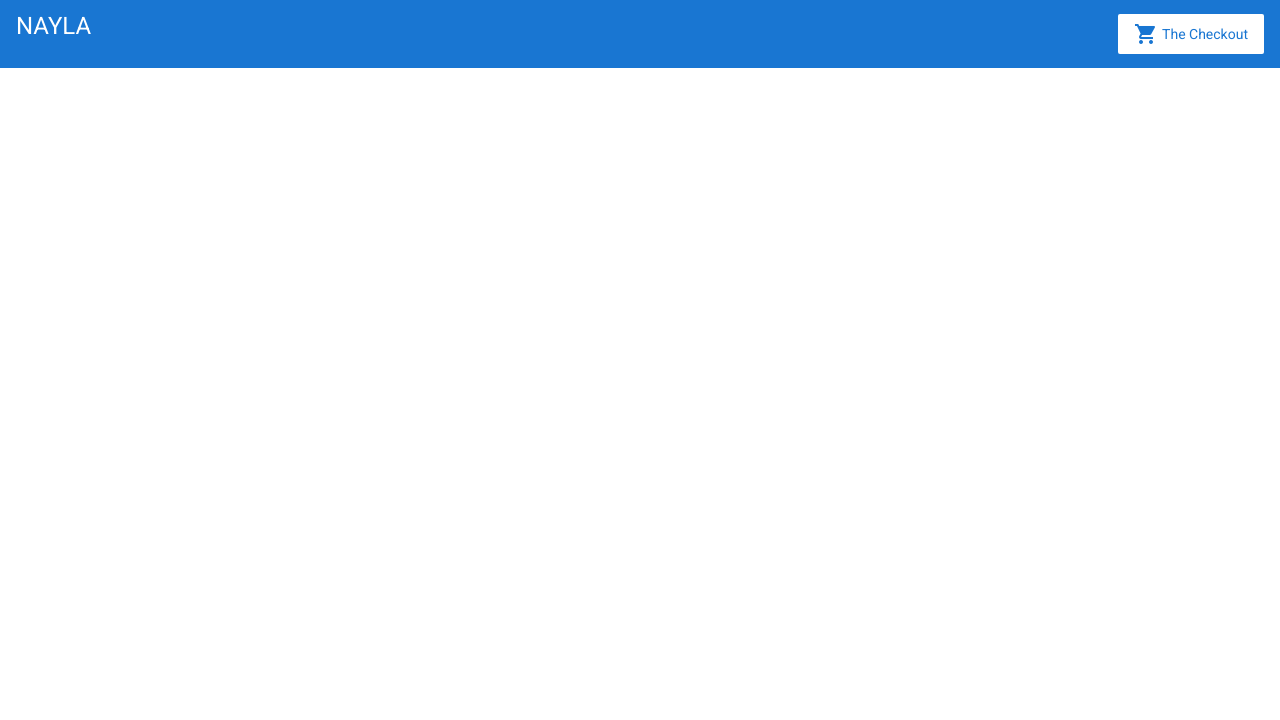
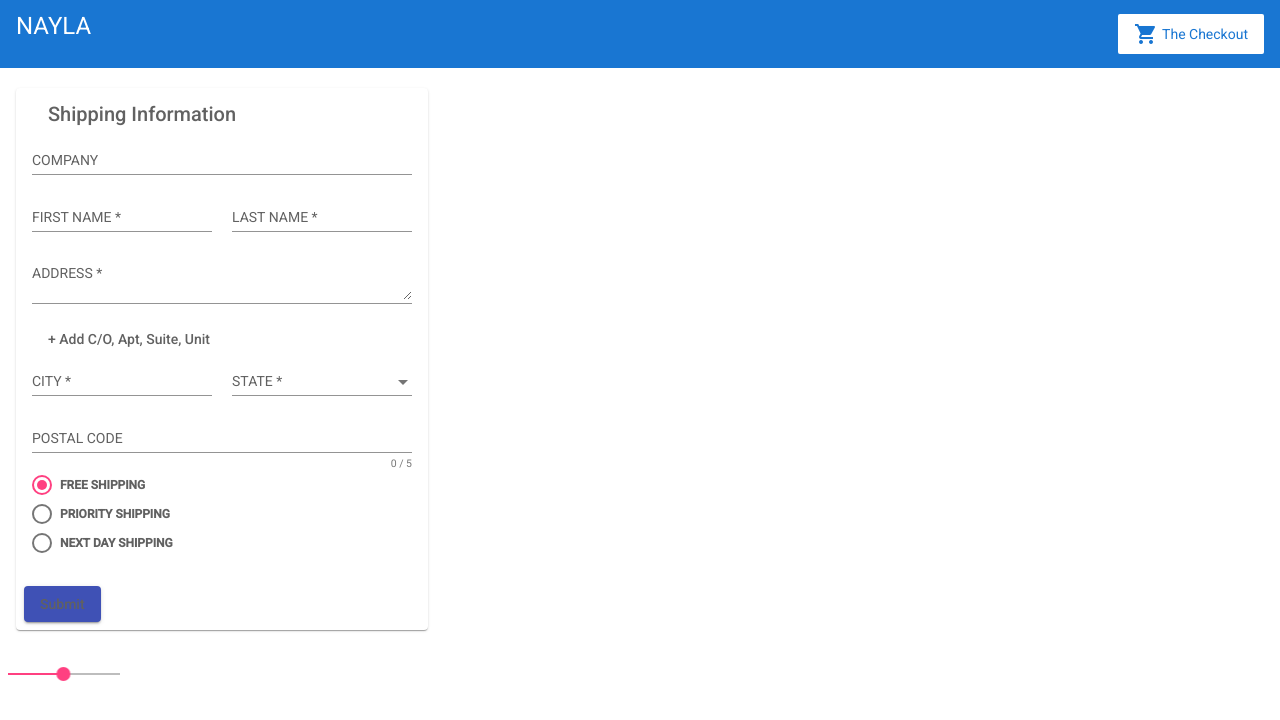
Before and after one commit to marcianomoreno/angular-getting-started, an Angular app: page /address in a window 1280 px wide. Before the commit this address led to /. Shown: the top 720 px of the page. Built offline with nearby package versions, Linux system fonts and the light colour scheme.

Commit message:
Added address and slider

```diff
--- /dev/null
+++ b/src/app/address-form/address-form.component.css
@@ -0,0 +1,27 @@
+.full-width {
+  width: 100%;
+}
+
+.shipping-card {
+  min-width: 120px;
+  margin: 20px auto;
+}
+
+.mat-radio-button {
+  display: block;
+  margin: 5px 0;
+}
+
+.row {
+  display: flex;
+  flex-direction: row;
+}
+
+.col {
+  flex: 1;
+  margin-right: 20px;
+}
+
+.col:last-child {
+  margin-right: 0;
+}
--- /dev/null
+++ b/src/app/address-form/address-form.component.html
@@ -0,0 +1,100 @@
+<form [formGroup]="addressForm" novalidate (ngSubmit)="onSubmit()">
+  <mat-card class="shipping-card">
+    <mat-card-header>
+      <mat-card-title>Shipping Information</mat-card-title>
+    </mat-card-header>
+    <mat-card-content>
+      <div class="row">
+        <div class="col">
+          <mat-form-field class="full-width">
+            <input matInput placeholder="Company" formControlName="company">
+          </mat-form-field>
+        </div>
+      </div>
+      <div class="row">
+        <div class="col">
+          <mat-form-field class="full-width">
+            <input matInput placeholder="First name" formControlName="firstName">
+            <mat-error *ngIf="addressForm.controls['firstName'].hasError('required')">
+              First name is <strong>required</strong>
+            </mat-error>
+          </mat-form-field>
+        </div>
+        <div class="col">
+          <mat-form-field class="full-width">
+            <input matInput placeholder="Last name" formControlName="lastName">
+            <mat-error *ngIf="addressForm.controls['lastName'].hasError('required')">
+              Last name is <strong>required</strong>
+            </mat-error>
+          </mat-form-field>
+        </div>
+      </div>
+      <div class="row">
+        <div class="col">
+          <mat-form-field class="full-width">
+            <textarea matInput placeholder="Address" formControlName="address"></textarea>
+            <mat-error *ngIf="addressForm.controls['address'].hasError('required')">
+              Address is <strong>required</strong>
+            </mat-error>
+          </mat-form-field>
+        </div>
+      </div>
+      <div class="row" *ngIf="!hasUnitNumber">
+        <div class="col">
+          <button mat-button type="button" (click)="hasUnitNumber = !hasUnitNumber">
+            + Add C/O, Apt, Suite, Unit
+          </button>
+        </div>
+      </div>
+      <div class="row" *ngIf="hasUnitNumber">
+        <div class="col">
+          <mat-form-field class="full-width">
+            <textarea matInput placeholder="Address 2" formControlName="address2"></textarea>
+          </mat-form-field>
+        </div>
+      </div>
+      <div class="row">
+        <div class="col">
+          <mat-form-field class="full-width">
+            <input matInput placeholder="City" formControlName="city">
+            <mat-error *ngIf="addressForm.controls['city'].hasError('required')">
+              City is <strong>required</strong>
+            </mat-error>
+          </mat-form-field>
+        </div>
+        <div class="col">
+          <mat-form-field class="full-width">
+            <mat-select placeholder="State" formControlName="state">
+              <mat-option *ngFor="let state of states" [value]="state.abbreviation">
+                {{ state.name }}
+              </mat-option>
+            </mat-select>
+            <mat-error *ngIf="addressForm.controls['state'].hasError('required')">
+              State is <strong>required</strong>
+            </mat-error>
+          </mat-form-field>
+        </div>
+      </div>
+      <div class="row">
+        <div class="col">
+          <mat-form-field class="full-width">
+            <input matInput #postalCode maxlength="5" placeholder="Postal Code" type="number" formControlName="postalCode">
+            <mat-hint align="end">{{postalCode.value.length}} / 5</mat-hint>
+          </mat-form-field>
+        </div>
+      </div>
+      <div class="row">
+        <div class="col">
+          <mat-radio-group formControlName="shipping">
+            <mat-radio-button value="free">Free Shipping</mat-radio-button>
+            <mat-radio-button value="priority">Priority Shipping</mat-radio-button>
+            <mat-radio-button value="nextday">Next Day Shipping</mat-radio-button>
+          </mat-radio-group>
+        </div>
+      </div>
+    </mat-card-content>
+    <mat-card-actions>
+      <button mat-raised-button color="primary" type="submit">Submit</button>
+    </mat-card-actions>
+  </mat-card>
+</form>
--- /dev/null
+++ b/src/app/address-form/address-form.component.ts
@@ -0,0 +1,93 @@
+import { Component } from '@angular/core';
+import { FormBuilder, Validators } from '@angular/forms';
+
+@Component({
+  selector: 'app-address-form',
+  templateUrl: './address-form.component.html',
+  styleUrls: ['./address-form.component.css']
+})
+export class AddressFormComponent {
+  addressForm = this.fb.group({
+    company: null,
+    firstName: [null, Validators.required],
+    lastName: [null, Validators.required],
+    address: [null, Validators.required],
+    address2: null,
+    city: [null, Validators.required],
+    state: [null, Validators.required],
+    postalCode: [null, Validators.compose([
+      Validators.required, Validators.minLength(5), Validators.maxLength(5)])
+    ],
+    shipping: ['free', Validators.required]
+  });
+
+  hasUnitNumber = false;
+
+  states = [
+    {name: 'Alabama', abbreviation: 'AL'},
+    {name: 'Alaska', abbreviation: 'AK'},
+    {name: 'American Samoa', abbreviation: 'AS'},
+    {name: 'Arizona', abbreviation: 'AZ'},
+    {name: 'Arkansas', abbreviation: 'AR'},
+    {name: 'California', abbreviation: 'CA'},
+    {name: 'Colorado', abbreviation: 'CO'},
+    {name: 'Connecticut', abbreviation: 'CT'},
+    {name: 'Delaware', abbreviation: 'DE'},
+    {name: 'District Of Columbia', abbreviation: 'DC'},
+    {name: 'Federated States Of Micronesia', abbreviation: 'FM'},
+    {name: 'Florida', abbreviation: 'FL'},
+    {name: 'Georgia', abbreviation: 'GA'},
+    {name: 'Guam', abbreviation: 'GU'},
+    {name: 'Hawaii', abbreviation: 'HI'},
+    {name: 'Idaho', abbreviation: 'ID'},
+    {name: 'Illinois', abbreviation: 'IL'},
+    {name: 'Indiana', abbreviation: 'IN'},
+    {name: 'Iowa', abbreviation: 'IA'},
+    {name: 'Kansas', abbreviation: 'KS'},
+    {name: 'Kentucky', abbreviation: 'KY'},
+    {name: 'Louisiana', abbreviation: 'LA'},
+    {name: 'Maine', abbreviation: 'ME'},
+    {name: 'Marshall Islands', abbreviation: 'MH'},
+    {name: 'Maryland', abbreviation: 'MD'},
+    {name: 'Massachusetts', abbreviation: 'MA'},
+    {name: 'Michigan', abbreviation: 'MI'},
+    {name: 'Minnesota', abbreviation: 'MN'},
+    {name: 'Mississippi', abbreviation: 'MS'},
+    {name: 'Missouri', abbreviation: 'MO'},
+    {name: 'Montana', abbreviation: 'MT'},
+    {name: 'Nebraska', abbreviation: 'NE'},
+    {name: 'Nevada', abbreviation: 'NV'},
+    {name: 'New Hampshire', abbreviation: 'NH'},
+    {name: 'New Jersey', abbreviation: 'NJ'},
+    {name: 'New Mexico', abbreviation: 'NM'},
+    {name: 'New York', abbreviation: 'NY'},
+    {name: 'North Carolina', abbreviation: 'NC'},
+    {name: 'North Dakota', abbreviation: 'ND'},
+    {name: 'Northern Mariana Islands', abbreviation: 'MP'},
+    {name: 'Ohio', abbreviation: 'OH'},
+    {name: 'Oklahoma', abbreviation: 'OK'},
+    {name: 'Oregon', abbreviation: 'OR'},
+    {name: 'Palau', abbreviation: 'PW'},
+    {name: 'Pennsylvania', abbreviation: 'PA'},
+    {name: 'Puerto Rico', abbreviation: 'PR'},
+    {name: 'Rhode Island', abbreviation: 'RI'},
+    {name: 'South Carolina', abbreviation: 'SC'},
+    {name: 'South Dakota', abbreviation: 'SD'},
+    {name: 'Tennessee', abbreviation: 'TN'},
+    {name: 'Texas', abbreviation: 'TX'},
+    {name: 'Utah', abbreviation: 'UT'},
+    {name: 'Vermont', abbreviation: 'VT'},
+    {name: 'Virgin Islands', abbreviation: 'VI'},
+    {name: 'Virginia', abbreviation: 'VA'},
+    {name: 'Washington', abbreviation: 'WA'},
+    {name: 'West Virginia', abbreviation: 'WV'},
+    {name: 'Wisconsin', abbreviation: 'WI'},
+    {name: 'Wyoming', abbreviation: 'WY'}
+  ];
+
+  constructor(private fb: FormBuilder) {}
+
+  onSubmit(): void {
+    alert('Thanks!');
+  }
+}
--- a/src/app/app.component.html
+++ b/src/app/app.component.html
@@ -4,6 +4,8 @@
   <router-outlet></router-outlet>
 </div>
 
+<mat-slider min="1" max="100" step="1" value="50"></mat-slider>
+
 <!--
 Copyright Google LLC. All Rights Reserved.
 Use of this source code is governed by an MIT-style license that
```
Also changed, not shown: src/app/app.module.ts (+19 -3 lines), 1 other file (tests, documents, lock files or other folders).
